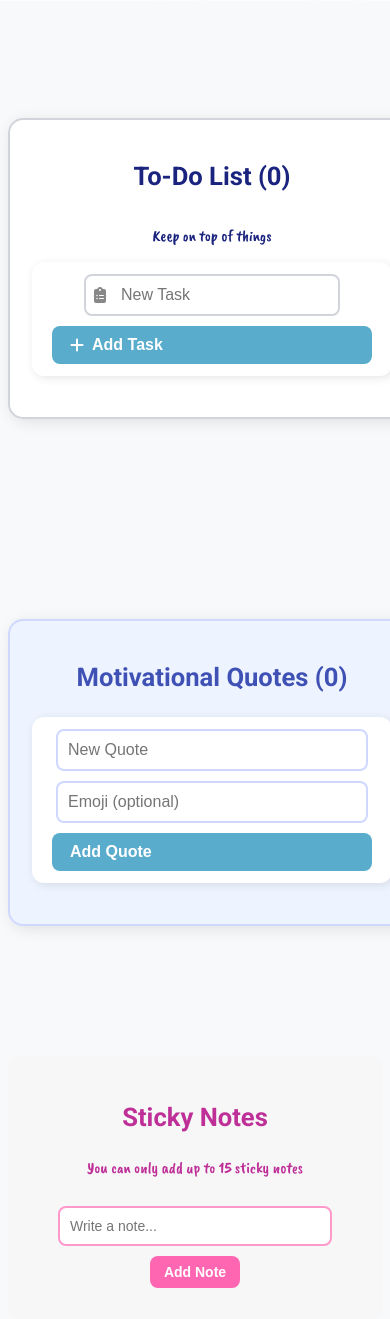
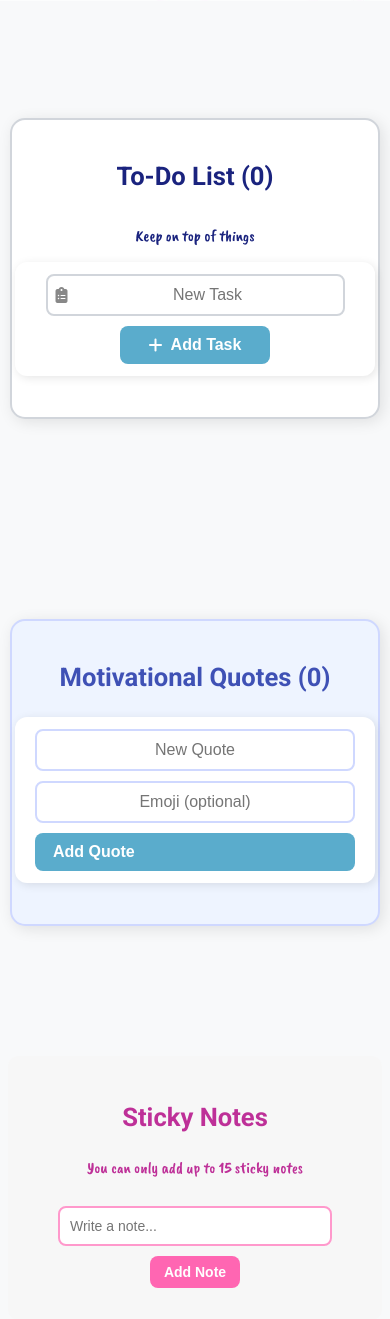
Before and after one commit to jialihuang0427/TaskFlowCheckConnection, a Flask app: page /todo in a window 390 px wide. Shown: the part 843-2162 px from the top of the page. Run offline with Flask 3, Linux system fonts and the light colour scheme; the visitor is signed in with stand-in values (Sample User, id 1); data that the repository does not hold is empty; some libraries are stand-ins or nearby versions.

Commit message:
mobile aesthetics

```diff
--- a/static/login.css
+++ b/static/login.css
@@ -181,6 +181,7 @@
         padding: 40px 20px; /* Adjust padding */
     }
 
+
     .image-section {
         display: none; /* Hide image section */
     }
--- a/static/todo.css
+++ b/static/todo.css
@@ -1145,28 +1145,40 @@
     }
 
     #tasks, #quotes {
-        width: 100%; /* Make list full-width on mobile */
+        width: 90% !important; /* Make list full-width on mobile */
         padding: 15px;
         max-width : 518px;
     }
 
     #task-form, #quote-form {
-        flex-direction: column; /* Stack inputs & buttons */
+        justify-content:center !important;
+        flex-direction: row !important; /* Stack inputs & buttons */
         max-width: 518px;
         width: 320px !important;
     }
 
     #task-input, #quote-input, #emoji-input {
-        width: 90% !important; /* Ensure inputs stretch */
+        width: 250px !important; /* Ensure inputs stretch */
+        text-align:center;
+
     }
+
+    #add-task-btn{
+        width : 150px !important;
+        justify-content: center;
+        text-align: center !important;
+    }
+
 
     #task-form button, #quote-form button {
         width: 100%; /* Buttons full width */
     }
 
     .task-item, .quote-item {
-        flex-direction: column; /* Stack elements */
+        flex-direction: row !important;
         text-align: center;
+        width: 300px !important;
+
     }
 }
 
--- a/templates/todo.html
+++ b/templates/todo.html
@@ -494,7 +494,7 @@
                 <input type="text" id="task-input" name="task" placeholder="New Task" required
                        style="padding-left: 35px;">
             </div>
-            <button type="submit">
+            <button type="submit" id = "add-task-btn">
                 <i class="fa-solid fa-plus"></i> Add Task
             </button>
         </form>
```
Also changed, not shown: 1 other file.
